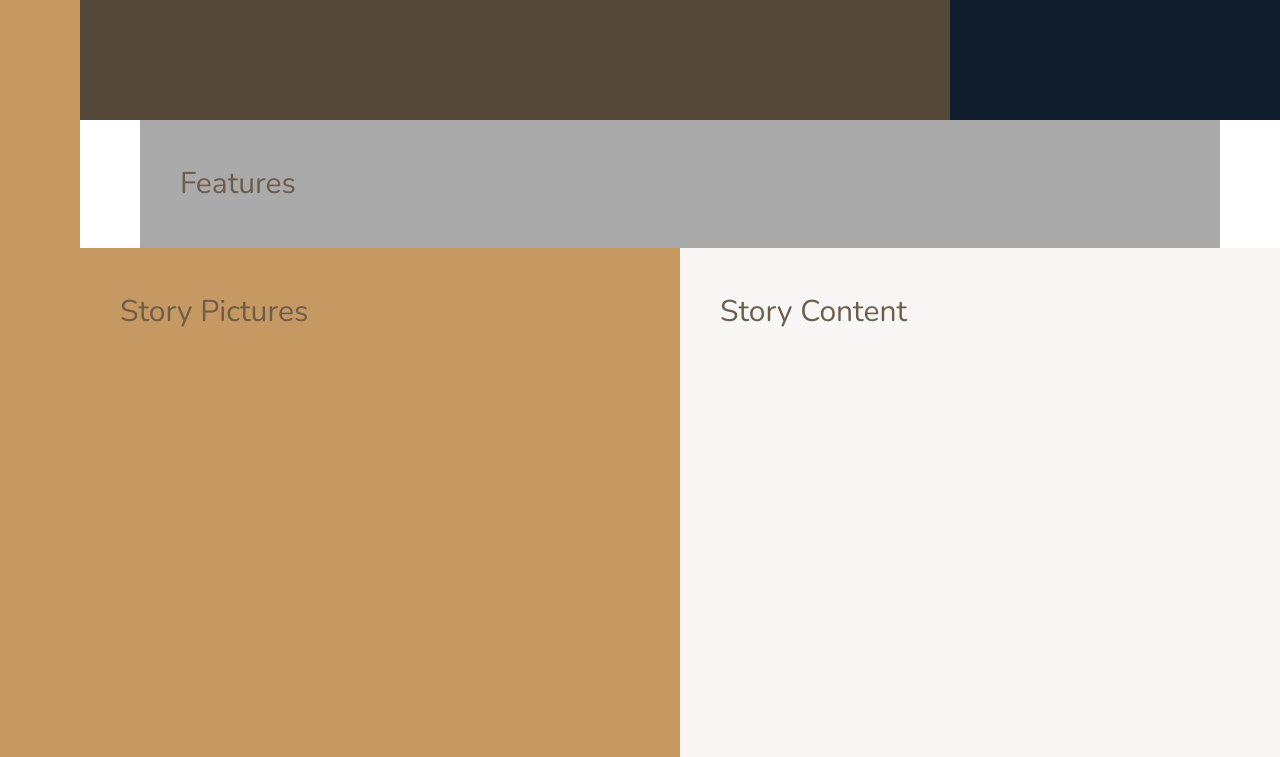
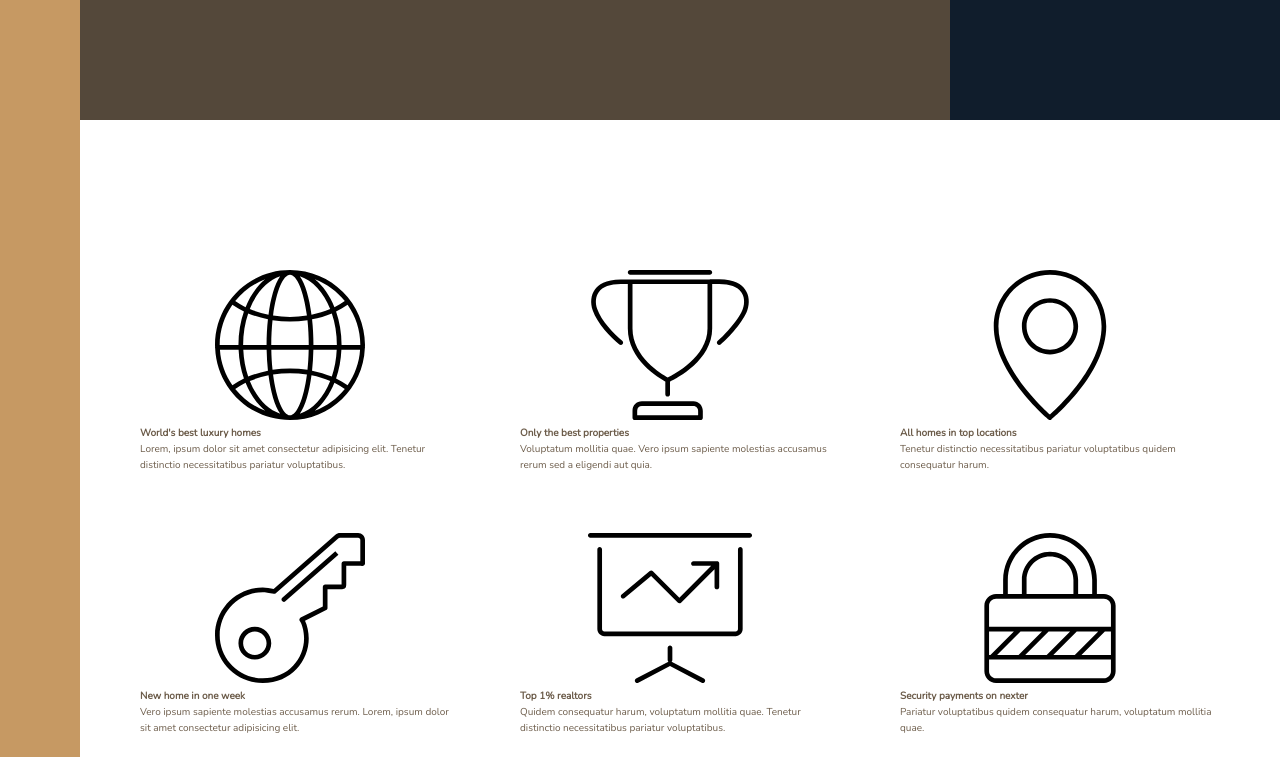
Before and after one commit to matheusalxds/Advance-CSS-Course-Nexter, a website: page index.html in a window 1280 px wide. Shown: the part 520-1277 px from the top of the page. Drawn offline with nearby package versions, Linux system fonts and the light colour scheme.

Commit message:
Starting to create the feature 'Features'

```diff
--- a/index.html
+++ b/index.html
@@ -25,7 +25,70 @@
     </div>
 
     <section class="features">
-      Features
+      <!--
+        command to create 6 features
+        .feature{feature $}*6
+      -->
+      <div class="feature">
+        <svg class="feature__icon">
+          <use xlink:href="img/sprite.svg#icon-global"></use>
+          <h4 class="heading-4">World's best luxury homes</h4>
+          <p class="feature__text">
+            Lorem, ipsum dolor sit amet consectetur adipisicing elit. Tenetur distinctio necessitatibus pariatur voluptatibus.
+          </p>
+        </svg>
+      </div>
+
+      <div class="feature">
+        <svg class="feature__icon">
+          <use xlink:href="img/sprite.svg#icon-trophy"></use>
+          <h4 class="heading-4">Only the best properties</h4>
+          <p class="feature__text">
+            Voluptatum mollitia quae. Vero ipsum sapiente molestias accusamus rerum sed a eligendi aut quia.
+          </p>
+        </svg>
+      </div>
+
+      <div class="feature">
+        <svg class="feature__icon">
+          <use xlink:href="img/sprite.svg#icon-map-pin"></use>
+          <h4 class="heading-4">All homes in top locations</h4>
+          <p class="feature__text">
+            Tenetur distinctio necessitatibus pariatur voluptatibus quidem consequatur harum.
+          </p>
+        </svg>
+      </div>
+
+      <div class="feature">
+        <svg class="feature__icon">
+          <use xlink:href="img/sprite.svg#icon-key"></use>
+          <h4 class="heading-4">New home in one week</h4>
+          <p class="feature__text">
+            Vero ipsum sapiente molestias accusamus rerum. Lorem, ipsum dolor sit amet consectetur adipisicing elit.
+          </p>
+        </svg>
+      </div>
+
+      <div class="feature">
+        <svg class="feature__icon">
+          <use xlink:href="img/sprite.svg#icon-presentation"></use>
+          <h4 class="heading-4">Top 1% realtors</h4>
+          <p class="feature__text">
+            Quidem consequatur harum, voluptatum mollitia quae. Tenetur distinctio necessitatibus pariatur voluptatibus.
+          </p>
+        </svg>
+      </div>
+
+      <div class="feature">
+        <svg class="feature__icon">
+          <use xlink:href="img/sprite.svg#icon-lock"></use>
+          <h4 class="heading-4">Security payments on nexter</h4>
+          <p class="feature__text">
+            Pariatur voluptatibus quidem consequatur harum, voluptatum mollitia quae.
+          </p>
+        </svg>
+      </div>
+
     </section>
 
     <div class="story__pictures">
--- a/sass/_base.scss
+++ b/sass/_base.scss
@@ -47,8 +47,9 @@ body {
   //grid-template-columns: 8rem 1fr repeat(8, minmax(min-content, 14rem)) 1fr;
   grid-template-columns: [sidebar-start] 8rem [sidebar-end full-start] minmax(6rem, 1fr) [center-start] repeat(8, [col-start] minmax(min-content, 14rem) [col-end] ) [center-end] minmax(6rem, 1fr) [full-end];
 
-  & > * {
-    padding: 40px;
-    font-size: 3rem;
-  }
+  // just to test and to see each child
+  //& > * {
+  //  padding: 40px;
+  //  font-size: 3rem;
+  //}
 }
--- a/sass/_features.scss
+++ b/sass/_features.scss
@@ -1,4 +1,10 @@
 .features {
-  background-color: $color-grey-light-2;
+  //background-color: $color-grey-light-2;
   grid-column: center-start / center-end;
+
+  margin: 15rem 0;
+
+  display: grid;
+  grid-template-columns: repeat(3, 1fr);
+  grid-gap: 6rem;
 }
```
Also changed, not shown: css/style.css.
